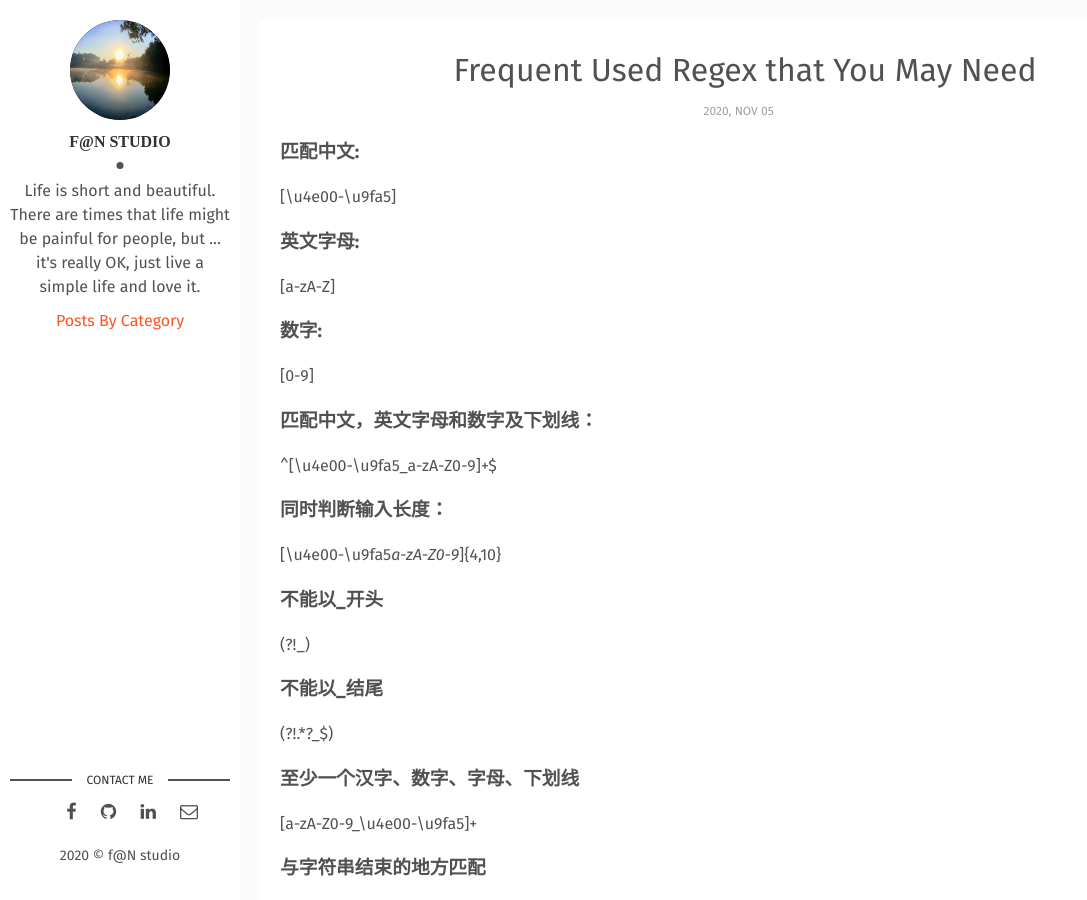
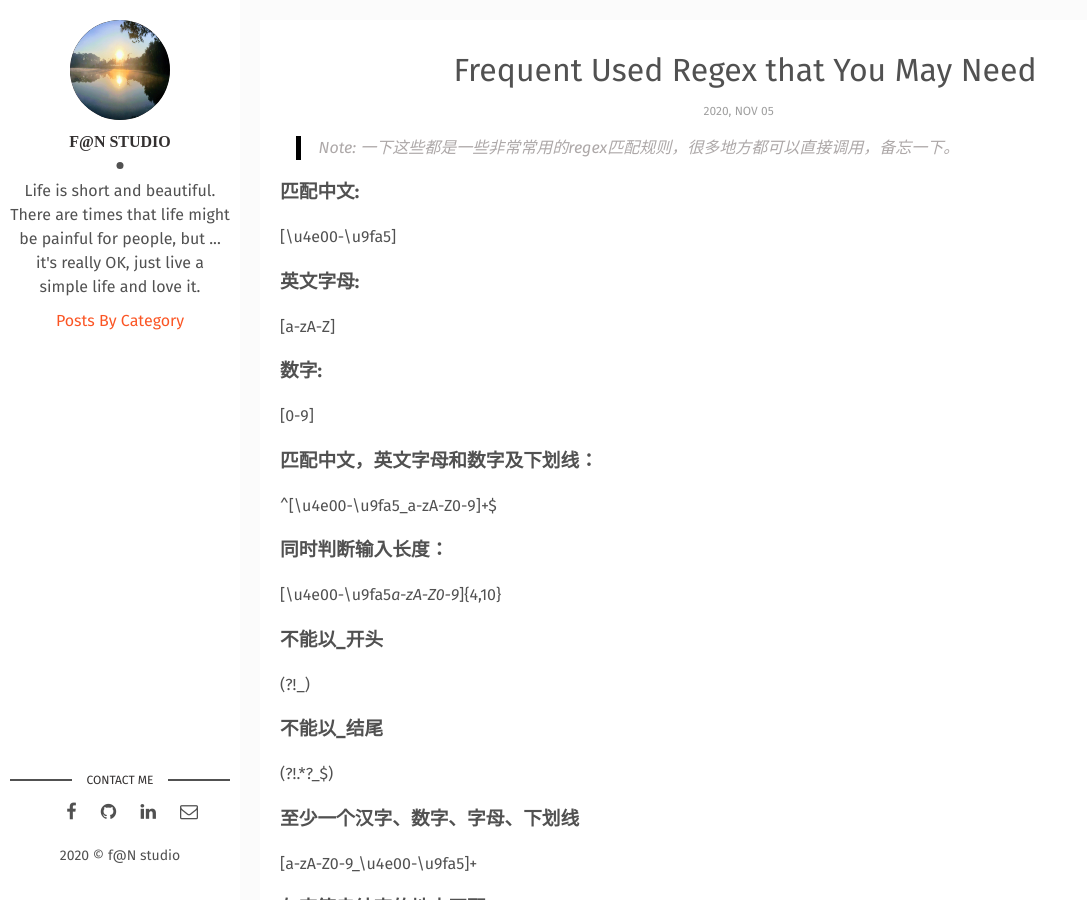
Before and after one commit to wowfrank/wowfrank.github.io, a Jekyll site: the page built from _posts/2020-11-05-frequently-used-regex-you-may-need.md, in a window 1280 px wide and 900 px high. Shown: the whole window, without its empty margins (0-1087 px from the left). Built offline with Jekyll 4.4.1, drawn with Linux system fonts in a browser that asks for light colours.

Commit message:
Update 2020-11-05-frequently-used-regex-you-may-need.md

```diff
--- a/_posts/2020-11-05-frequently-used-regex-you-may-need.md
+++ b/_posts/2020-11-05-frequently-used-regex-you-may-need.md
@@ -8,6 +8,9 @@ fig-caption: "Build Your Own CAPTCHA Script with PHP" # Add figcaption (optional
 tags: ['PHP','Programming', 'Regex']
 categories: ['Programming', 'Regex']
 ---
+
+> Note: 一下这些都是一些非常常用的regex匹配规则，很多地方都可以直接调用，备忘一下。
+
 ### 匹配中文:
 
 [\u4e00-\u9fa5]
```
